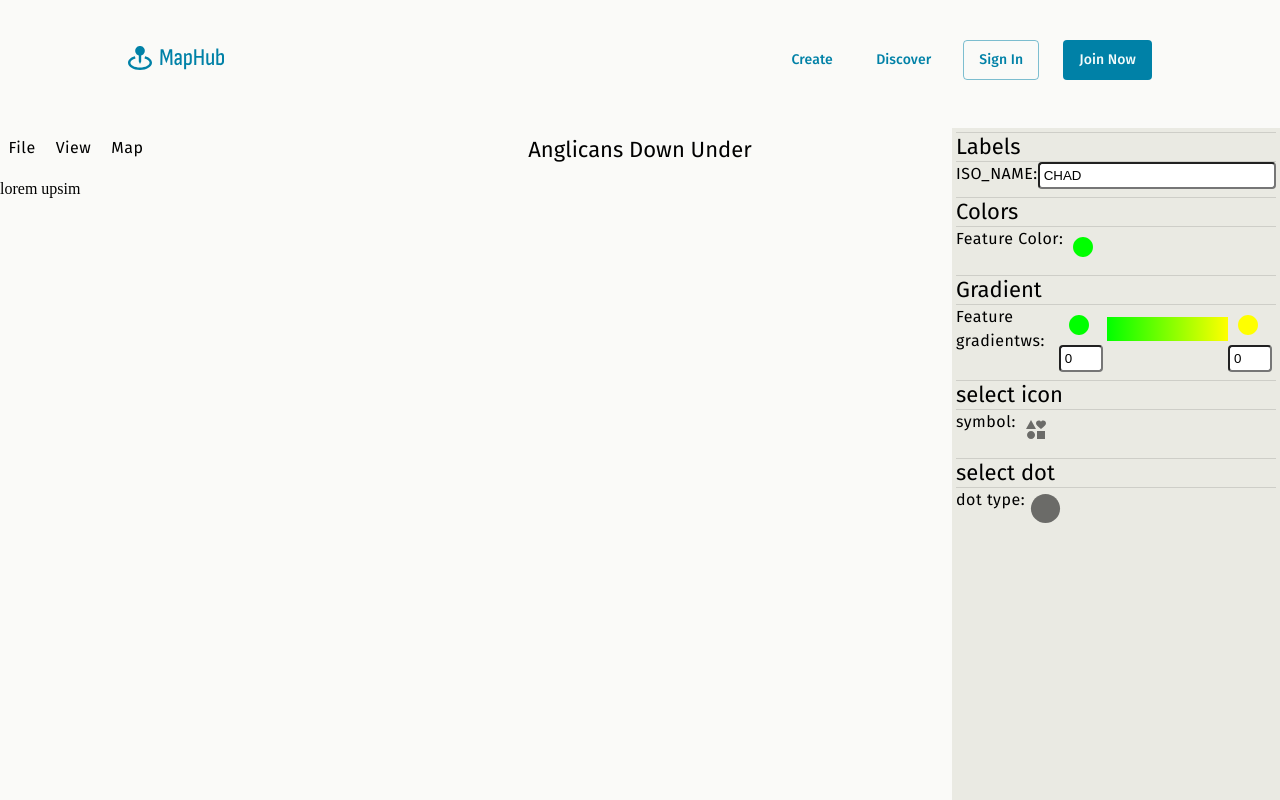
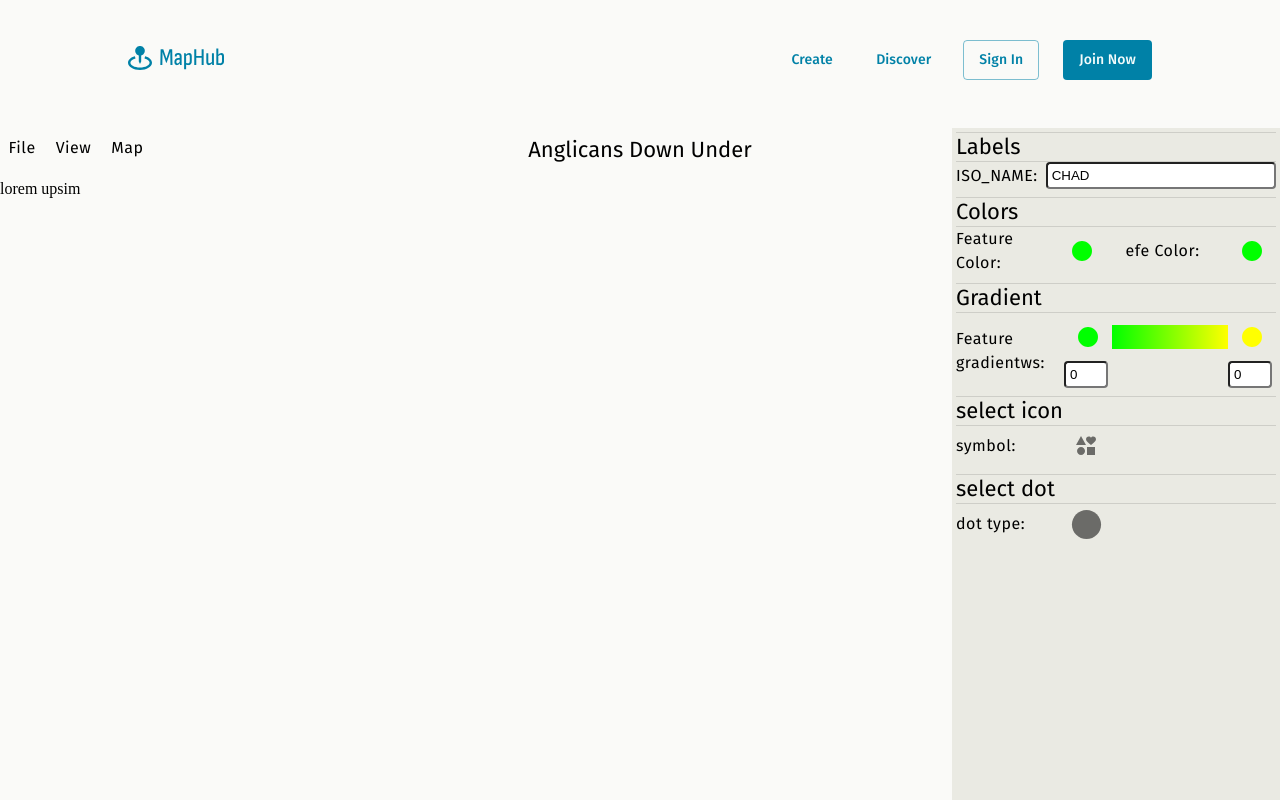
Before and after one commit to CSE416-MapHub/MapHub, a Next.js app in the folder client/: page /create in a window 1280 px wide. Built offline with nearby package versions, Linux system fonts and the light colour scheme; a web font is replaced by a local one.

Commit message:
Added gaps and fixed alignment

```diff
--- a/client/src/app/create/page.tsx
+++ b/client/src/app/create/page.tsx
@@ -1,79 +1,96 @@
-"use client" // TODO: remove thid
+'use client'; // TODO: remove thid
 
-import EditorRibbon from "./ui/components/EditorRibbon";
-import Properties from "./ui/components/Property";
+import EditorRibbon from './ui/components/EditorRibbon';
+import Properties from './ui/components/Property';
 
-
-
-export default function() {
+export default function () {
   return (
     <>
       <EditorRibbon />
       lorem upsim
-            <Properties panels={[
+      <Properties
+        panels={[
           {
-                    name: "Labels",
-                    items: [{
-                        name: "ISO_NAME",
+            name: 'Labels',
+            items: [
+              {
+                name: 'ISO_NAME',
                 input: {
-                            type: "text",
+                  type: 'text',
                   short: false,
                   disabled: false,
-                            value: "CHAD"
-                        }
-                    }]
+                  value: 'CHAD',
+                },
+              },
+            ],
           },
           {
-                    name: "Colors",
-                    items: [{
-                        name: "Feature Color",
+            name: 'Colors',
+            items: [
+              {
+                name: 'Feature Color',
                 input: {
-                            type: "color",
+                  type: 'color',
                   short: true,
                   disabled: false,
-                            value: "#FFFFFF"
-                        }
-                    }]
+                  value: '#FFFFFF',
+                },
               },
               {
-                    name: "Gradient",
-                    items: [{
-                        name: "Feature gradientws",
+                name: 'efe Color',
                 input: {
-                            type: "gradient",
+                  type: 'color',
+                  short: true,
+                  disabled: false,
+                  value: '#FFFFFF',
+                },
+              },
+            ],
+          },
+          {
+            name: 'Gradient',
+            items: [
+              {
+                name: 'Feature gradientws',
+                input: {
+                  type: 'gradient',
                   short: false,
                   disabled: false,
-                            value: "#FFFFFF"
-                        }
-                    }]
+                  value: '#FFFFFF',
+                },
+              },
+            ],
           },
           {
-                    name: "select icon",
-                    items: [{
-                        name: "symbol",
+            name: 'select icon',
+            items: [
+              {
+                name: 'symbol',
                 input: {
-                            type: "svg",
+                  type: 'svg',
                   short: true,
                   disabled: false,
-                            value: ""
-                        }
-                    }]
+                  value: '',
+                },
+              },
+            ],
           },
           {
-                    name: "select dot",
-                    items: [{
-                        name: "dot type",
+            name: 'select dot',
+            items: [
+              {
+                name: 'dot type',
                 input: {
-                            type: "dot",
+                  type: 'dot',
                   short: true,
                   disabled: false,
-                            value: ["male", "female"]
+                  value: ['male', 'female'],
+                },
+              },
+            ],
+          },
+        ]}
+      />
+    </>
+  );
 }
-                    }]
-                }
-            ]}/>
-        </>
-
-
-    )
-}
--- a/client/src/app/create/ui/components/PropertyColorInput.tsx
+++ b/client/src/app/create/ui/components/PropertyColorInput.tsx
@@ -1,40 +1,51 @@
-"use client"
+'use client';
 
-import { IconButton, Popover } from "@mui/material";
+import { IconButton, Popover } from '@mui/material';
 import CircleIcon from '@mui/icons-material/Circle';
-import { useState } from "react";
-import { ColorResult, SketchPicker } from 'react-color'
+import { useState } from 'react';
+import { ColorResult, SketchPicker } from 'react-color';
+import style from './Property.module.scss';
 
 export interface ColorInputProps {
   color: string;
-    colorChangeHandler: (color: string) =>void
+  colorChangeHandler: (color: string) => void;
 }
 
-export default function({color, colorChangeHandler} : ColorInputProps) {
-    const [currColor, setColor] = useState<string>(color)
-    const [anchorEl, setAnchorEl] = useState<HTMLElement | null>(null)
+export default function ({ color, colorChangeHandler }: ColorInputProps) {
+  const [currColor, setColor] = useState<string>(color);
+  const [anchorEl, setAnchorEl] = useState<HTMLElement | null>(null);
 
-    function handleChange(c : ColorResult) {
-        setColor(c.hex)
-        colorChangeHandler(c.hex)
+  function handleChange(c: ColorResult) {
+    setColor(c.hex);
+    colorChangeHandler(c.hex);
   }
 
-
-
-    return <>
-        <IconButton onClick={(e)=>{setAnchorEl(e.currentTarget)}}>
+  return (
+    <>
+      <IconButton
+        onClick={e => {
+          setAnchorEl(e.currentTarget);
+        }}
+        sx={{
+          width: '48px',
+          height: '48px',
+        }}
+      >
         <CircleIcon style={{ color: currColor }} />
       </IconButton>
       <Popover
-            open={anchorEl!==null}
+        open={anchorEl !== null}
         anchorEl={anchorEl}
         anchorOrigin={{
           vertical: 'bottom',
           horizontal: 'center',
         }}
-            onClose={()=>{setAnchorEl(null)}}
+        onClose={() => {
+          setAnchorEl(null);
+        }}
       >
-            <SketchPicker onChange={handleChange} color={currColor}/>
+        <SketchPicker onChange={handleChange} color={currColor} />
       </Popover>
     </>
+  );
 }
--- a/client/src/app/create/ui/components/PropertyInputGradient.tsx
+++ b/client/src/app/create/ui/components/PropertyInputGradient.tsx
@@ -64,7 +64,7 @@ export default function (props: GradientInputProps) {
           // className={style["prop-input"]}
           onChange={e => {
             // TODO: make this late validation
-            setRanges({ ...ranges, minValue: parseFloat(e.target.value) });
+            setRanges({ ...ranges, maxValue: parseFloat(e.target.value) });
           }}
           className={clsx(style['prop-input'], style['prop-input-tiny'])}
         />
--- a/client/src/app/create/ui/components/PropertyPanel.tsx
+++ b/client/src/app/create/ui/components/PropertyPanel.tsx
@@ -1,42 +1,54 @@
-
-import { Divider, Typography } from "@mui/material";
-import styles from "./Property.module.scss"
-import PropertyInput, { IInputProps } from "./PropertyInput";
-
+import { Divider, Typography } from '@mui/material';
+import styles from './Property.module.scss';
+import PropertyInput, { IInputProps } from './PropertyInput';
 
 export interface IPropertyPanelSectionProps {
   name: string;
   items: Array<{
     name: string;
-        input: IInputProps
-    }>
+    input: IInputProps;
+  }>;
 }
 
-export default function({name, items} : IPropertyPanelSectionProps) {
-    return <div className={styles["properties-panel-container"]}>
+export default function ({ name, items }: IPropertyPanelSectionProps) {
+  return (
+    <div className={styles['properties-panel-container']}>
       <Divider />
       {/* TODO: make this an h4! */}
-        <Typography variant="h3">
-            {name}
-        </Typography>
+      <Typography variant="h3">{name}</Typography>
       <Divider />
-        <div style={{
-            display: "grid",
-            gridTemplateColumns: "47% 47%",
-            gap: "6%"
-        }}>
+      <div
+        style={{
+          display: 'grid',
+          gridTemplateColumns: '47% 47%',
+          gap: '6%',
+        }}
+      >
         {items.map((input, i) => {
-                return <div style={{
-                    display: "flex",
-                    flexDirection: "row",
-                    gridColumn: input.input.short? "1" : "1/3"
-                }}>
-                    <Typography>
+          return (
+            <div
+              style={{
+                display: 'flex',
+                flexDirection: 'row',
+                justifyContent: 'space-between',
+                gap: '8px',
+                gridColumn: input.input.short ? 'span 1' : 'span 2',
+              }}
+            >
+              <Typography
+                sx={{
+                  display: 'block',
+                  marginTop: 'auto',
+                  marginBottom: 'auto',
+                }}
+              >
                 {input.name}:
               </Typography>
-                    <PropertyInput key={i} {...input.input}/>
+              <PropertyInput key={i} {...input.input} />
             </div>
+          );
         })}
       </div>
     </div>
+  );
 }
```
Lines whose indentation alone changed are shown as unchanged.
